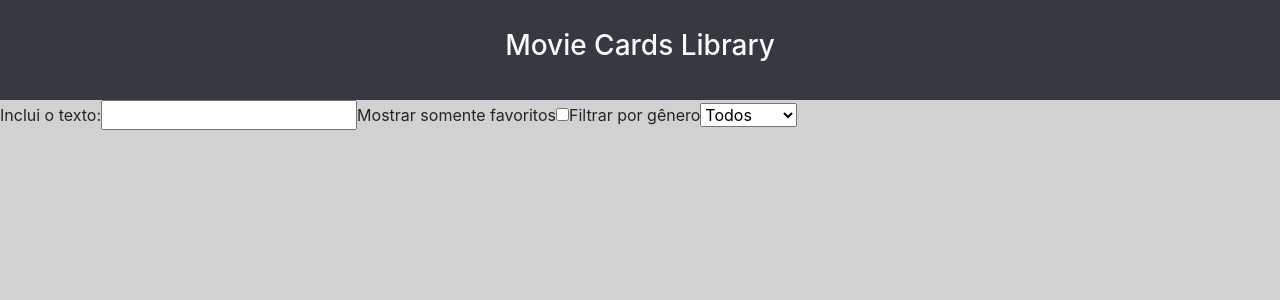
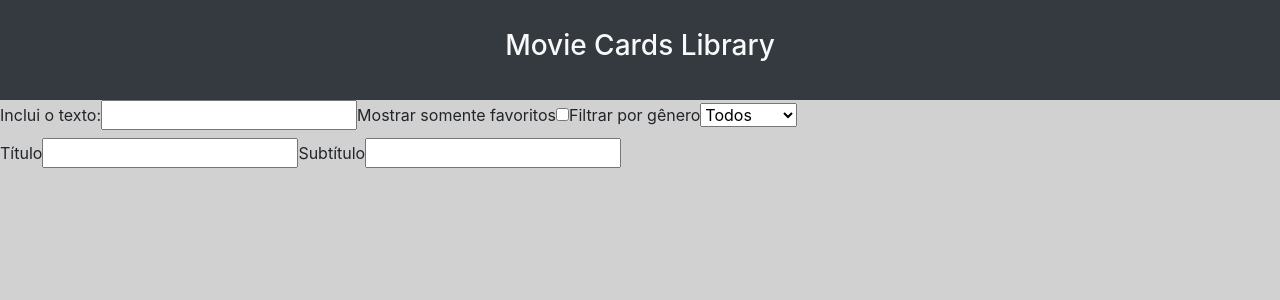
Before and after one commit to tryber/sd-04-block12-project-movie-card-library-stateful, a React (Create React App) app: page / in a window 1280 px wide. Shown: the top 300 px of the page. Built offline with nearby package versions, Linux system fonts and the light colour scheme.

Commit message:
Pass at 12 initial test in AddMovie 1.0v

```diff
--- a/src/App.js
+++ b/src/App.js
@@ -1,5 +1,6 @@
 import React from 'react';
 import SearchBar from './components/SearchBar';
+import AddMovie from './components/AddMovie';
 import './App.css';
 
 import Header from './components/Header';
@@ -17,6 +18,7 @@ function App() {
         selectedGenre=""
         onSelectedGenreChange=""
       />
+      <AddMovie />
     </div>
   );
 }
--- a/src/components/AddMovie.jsx
+++ b/src/components/AddMovie.jsx
@@ -1 +1,46 @@
-// implement AddMovie component here
+import React, { Component } from 'react';
+
+export default class AddMovie extends Component {
+	constructor(props) {
+		super(props);
+		this.state = {
+			subtitle: '',
+			title: '',
+			imagePath: '',
+			storyline: '',
+			rating: 0,
+			genre: 'action',
+		};
+	}
+
+	funTitle() {
+		return (
+			<label htmlFor="searchText">
+				Título
+				<input type="text" value={this.state.title}
+					onChange={(event) => this.setState({title:event.target.value})}
+				/>
+			</label>
+		);
+	}
+
+	funSubTitle() {
+		return (
+			<label htmlFor="searchText">
+				Subtítulo
+				<input type="text" value={this.state.subtitle}
+					onChange={(event) => this.setState({subtitle:event.target.value})}
+				/>
+			</label>
+		);
+	}
+
+	render() {
+		return (
+			<form>
+				{this.funTitle()}
+				{this.funSubTitle()}
+			</form>
+		);
+	}
+}
--- a/src/components/MovieLibrary.jsx
+++ /dev/null
@@ -1 +0,0 @@
-// implement MovieLibrary component here
```
